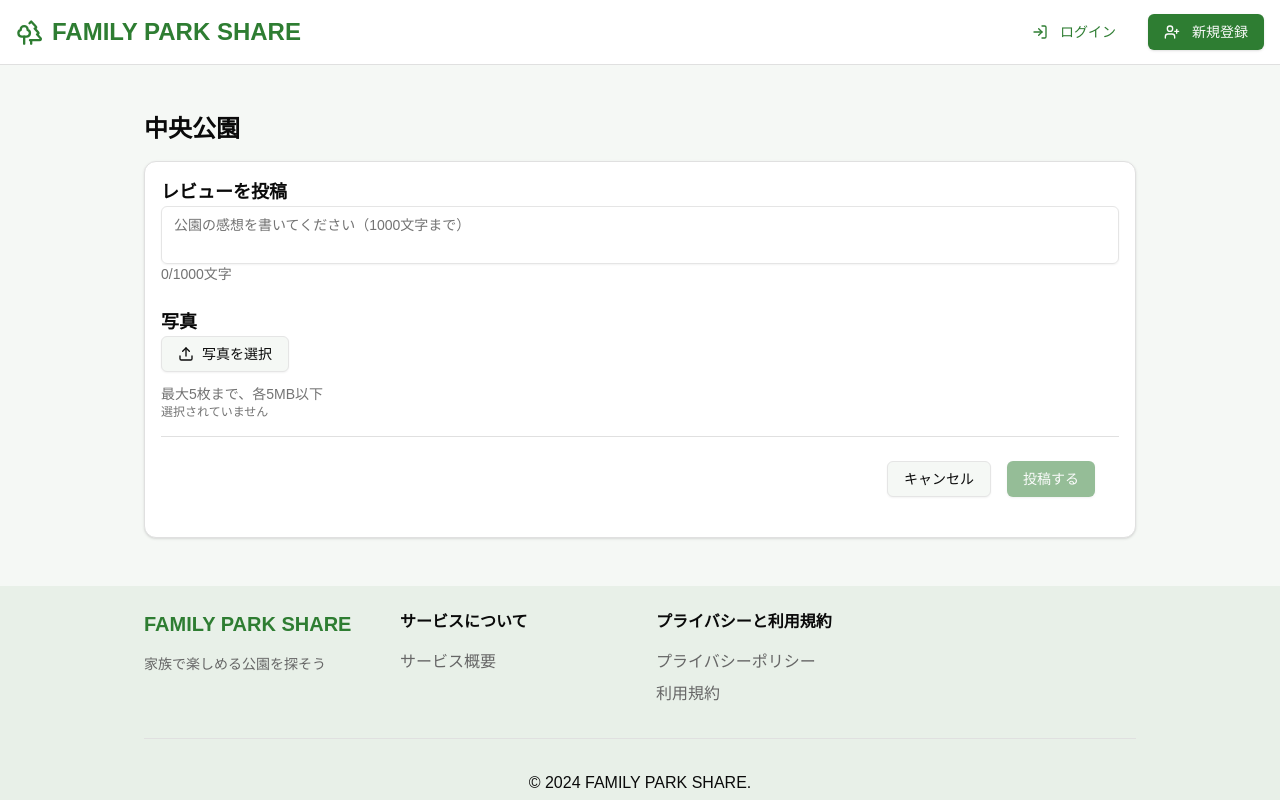
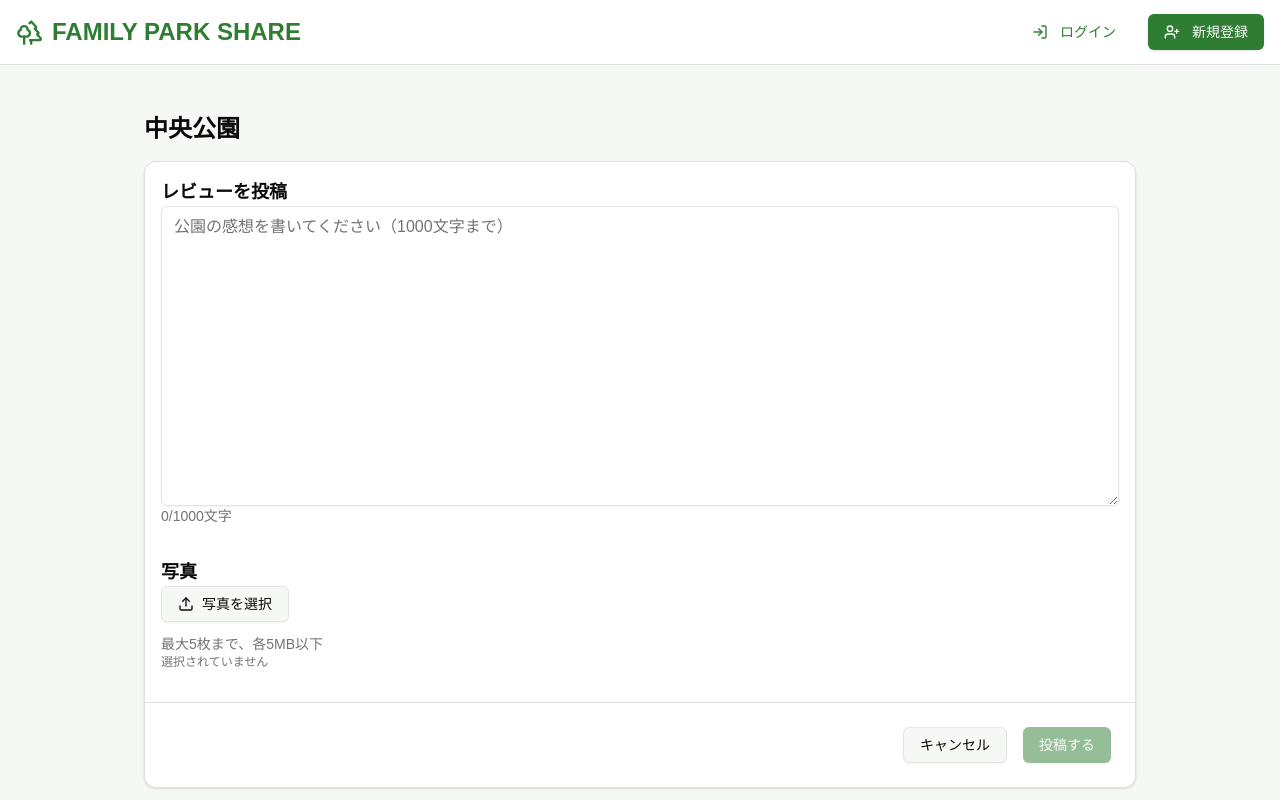
Before and after one commit to hiroto5416/portfolio-family-park-share, a Next.js app: page /parks/1/review in a window 1280 px wide. Shown: the top 800 px of the page. Built offline with nearby package versions, Linux system fonts and the light colour scheme.

Commit message:
【修正_UI実装】レビュー投稿フォーム

```diff
--- a/src/app/parks/[id]/review/page.tsx
+++ b/src/app/parks/[id]/review/page.tsx
@@ -16,8 +16,10 @@ export default function ReviewPage() {
   };
 
   return (
-    <div className="container max-w-5xl mx-auto py-6 md:py-12 px-4">
-      <ReviewForm parkName="中央公園" onSubmit={handleSubmit} onCancel={handleCancel} />
+    <div className="flex flex-col flex-grow">
+      <div className="container max-w-5xl mx-auto py-6 md:py-12 px-4 flex flex-col flex-grow">
+        <ReviewForm parkName="中央公園" onSubmit={handleSubmit} onCancel={handleCancel} />
+      </div>
     </div>
   );
 }
--- a/src/components/ui/textarea.tsx
+++ b/src/components/ui/textarea.tsx
@@ -7,7 +7,7 @@ const Textarea = React.forwardRef<HTMLTextAreaElement, React.ComponentProps<'tex
     return (
       <textarea
         className={cn(
-          'flex w-full rounded-md border border-input bg-transparent px-3 py-2 text-base shadow-sm placeholder:text-muted-foreground focus-visible:outline-none focus-visible:ring-1 focus-visible:ring-ring disabled:cursor-not-allowed disabled:opacity-50 md:text-sm resize-none',
+          'flex w-full rounded-md border border-input bg-transparent px-3 py-2 text-base shadow-sm placeholder:text-muted-foreground focus-visible:outline-none focus-visible:ring-1 focus-visible:ring-ring disabled:cursor-not-allowed disabled:opacity-50 md:text-sm',
           className
         )}
         ref={ref}
--- a/src/features/park/components/ReviewForm/index.tsx
+++ b/src/features/park/components/ReviewForm/index.tsx
@@ -2,7 +2,6 @@
 
 import { Button } from '@/components/ui/button';
 import { Card, CardFooter } from '@/components/ui/card';
-import { Textarea } from '@/components/ui/textarea';
 import { Upload } from 'lucide-react';
 import React, { useState } from 'react';
 import Image from 'next/image';
@@ -40,25 +39,27 @@ export function ReviewForm({ parkName, onSubmit, onCancel }: ReviewFormProps) {
   };
 
   return (
-    <>
+    <div className="flex flex-col flex-grow">
       <h1 className="text-2xl md:text-3xl font-bold mb-4 md:mb-6">{parkName}</h1>
-      <Card className="p-4 md:p-6">
-        <form onSubmit={handleSubmit} className="flex flex-col min-h-[600px]">
-          <div className="flex-1 space-y-6 md:space-y-10">
-            <div className="mb-6">
+      <Card className="flex flex-col flex-grow">
+        <form onSubmit={handleSubmit} className="flex flex-col h-full">
+          <div className="p-4 md:p-6 flex flex-col flex-grow">
+            <div className="flex flex-col flex-grow space-y-6">
+              <div className="flex flex-col flex-grow">
                 <h2 className="text-lg md:text-xl font-semibold mb-3 md:mb-4">レビューを投稿</h2>
-              <Textarea
+                <textarea
                   value={content}
                   onChange={handleContentChange}
                   placeholder="公園の感想を書いてください（1000文字まで）"
-                className="h-[400px] md:h-[500px] mb-2"
+                  className=" w-full min-h-[600px] resize-none rounded-md border border-input bg-transparent px-3 py-2 text-base shadow-sm placeholder:text-muted-foreground focus-visible:outline-none focus-visible:ring-1 focus-visible:ring-ring"
+                  style={{ overflowY: 'auto', minHeight: '300px' }}
                 />
-              <p className="text-sm text-muted-foreground text-right">
+                <p className="text-sm text-muted-foreground text-right mt-2">
                   {charCount}/{MAX_CHARS}文字
                 </p>
               </div>
 
-            <div>
+              <div className="mt-8">
                 <h2 className="text-lg font-semibold mb-3">写真</h2>
                 <div className="flex flex-col gap-3 mb-4">
                   <div>
@@ -108,6 +109,7 @@ export function ReviewForm({ parkName, onSubmit, onCancel }: ReviewFormProps) {
                 )}
               </div>
             </div>
+          </div>
 
           <CardFooter className="flex justify-end border-t pt-2 mt-6 gap-4">
             <Button variant="outline" onClick={onCancel}>
@@ -119,6 +121,6 @@ export function ReviewForm({ parkName, onSubmit, onCancel }: ReviewFormProps) {
           </CardFooter>
         </form>
       </Card>
-    </>
+    </div>
   );
 }
```
Lines whose indentation alone changed are shown as unchanged.
